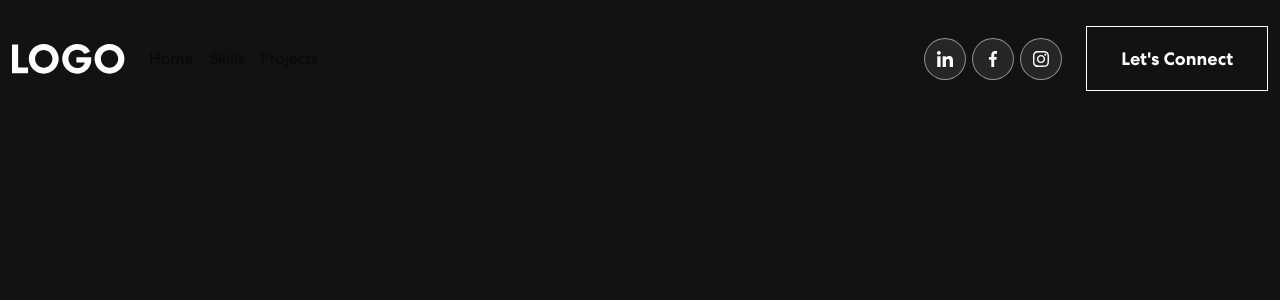
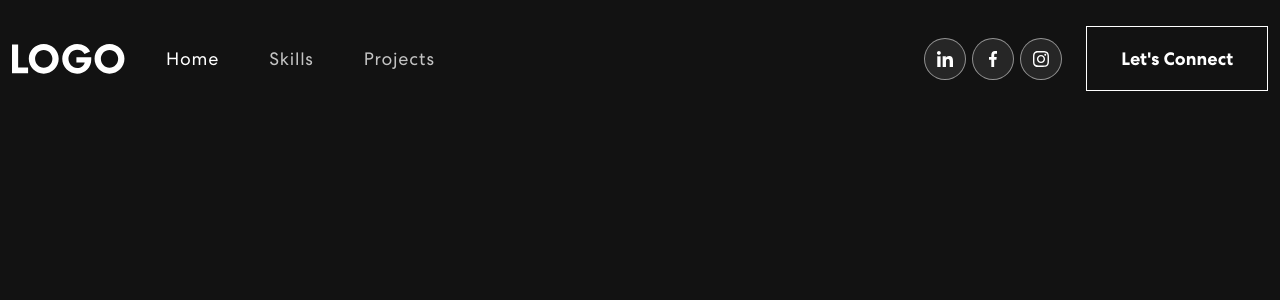
Before and after one commit to Patrikrizek/maiona-react-personal-portfolio, a React (Create React App) app: page / in a window 1280 px wide. Shown: the top 300 px of the page. Built offline with nearby package versions, Linux system fonts and the light colour scheme.

Commit message:
NavBar importing useState, onUpdateActiveLink function

```diff
--- a/src/components/NavBar.jsx
+++ b/src/components/NavBar.jsx
@@ -1,3 +1,4 @@
+import { useState } from "react";
 import Navbar from 'react-bootstrap/Navbar';
 import Container from 'react-bootstrap/Container';
 import Nav from 'react-bootstrap/Nav';
@@ -7,6 +8,11 @@ import navIcon2 from '../assets/img/nav-icon2.svg';
 import navIcon3 from '../assets/img/nav-icon3.svg';
 
 const NavBar = () => {
+  const [activeLink, setActiveLink] = useState('home');
+
+  const onUpdateActiveLink = value => {
+    setActiveLink(value);
+  }
 
   return (
     <Navbar expand="lg">
@@ -24,16 +30,22 @@ const NavBar = () => {
             navbarScroll
           >
             <Nav.Link
-              href="#home">
+              href="#home"
+              className={activeLink === 'home' ? 'active navbar-link' : 'navbar-link'}
+              onClick={() => onUpdateActiveLink('home')}>
               Home
             </Nav.Link>
 
-            <Nav.Link href="#skills">
+            <Nav.Link href="#skills"
+              className={activeLink === 'skills' ? 'active navbar-link' : 'navbar-link'}
+              onClick={() => onUpdateActiveLink('home')}>
               Skills
             </Nav.Link>
 
             <Nav.Link
-              href="#projects">
+              href="#projects"
+              className={activeLink === 'projects' ? 'active navbar-link' : 'navbar-link'}
+              onClick={() => onUpdateActiveLink('home')}>
               Projects
             </Nav.Link>
           </Nav>
```
